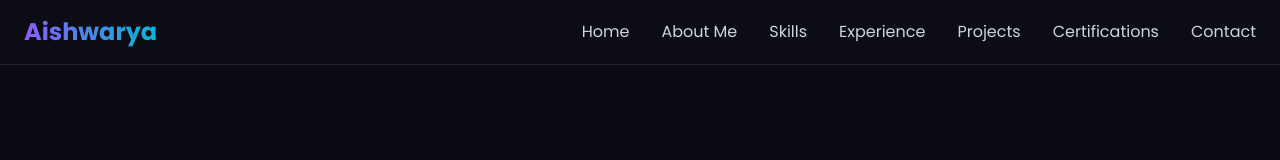
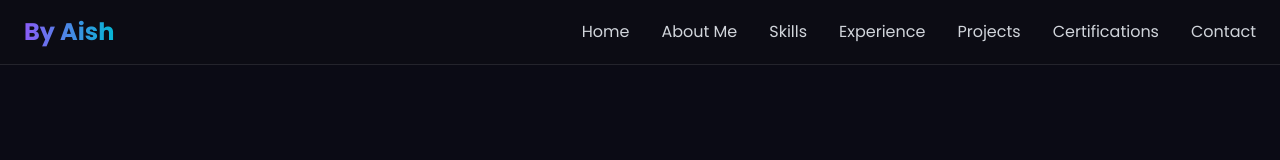
Before and after one commit to nikamaish/AishNik_Portfolio, a React (Vite) app: page / in a window 1280 px wide. Shown: the top 160 px of the page. Built offline with nearby package versions, Linux system fonts and the light colour scheme.

Commit message:
:lipstick: corner signature in Navbar

```diff
--- a/src/components/Navbar.jsx
+++ b/src/components/Navbar.jsx
@@ -36,7 +36,7 @@ const Navbar = () => {
                     onClick={() => handleScroll("home")}
                     whileHover={{ scale: 1.05 }}
                 >
-                    Aishwarya
+                    By Aish
                 </motion.h1>
 
                 <ul className="hidden md:flex space-x-8 text-gray-300 font-medium">
```
